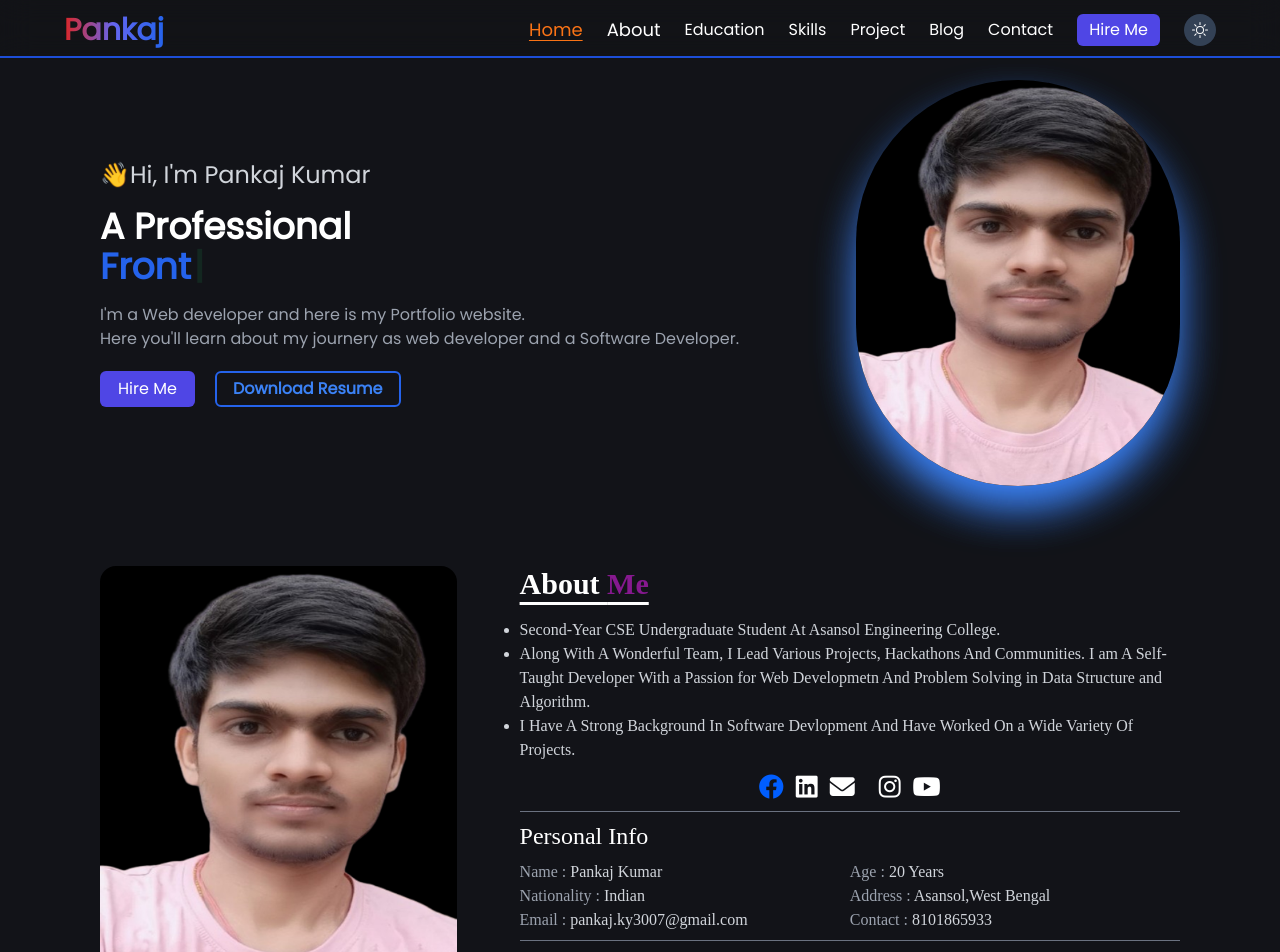
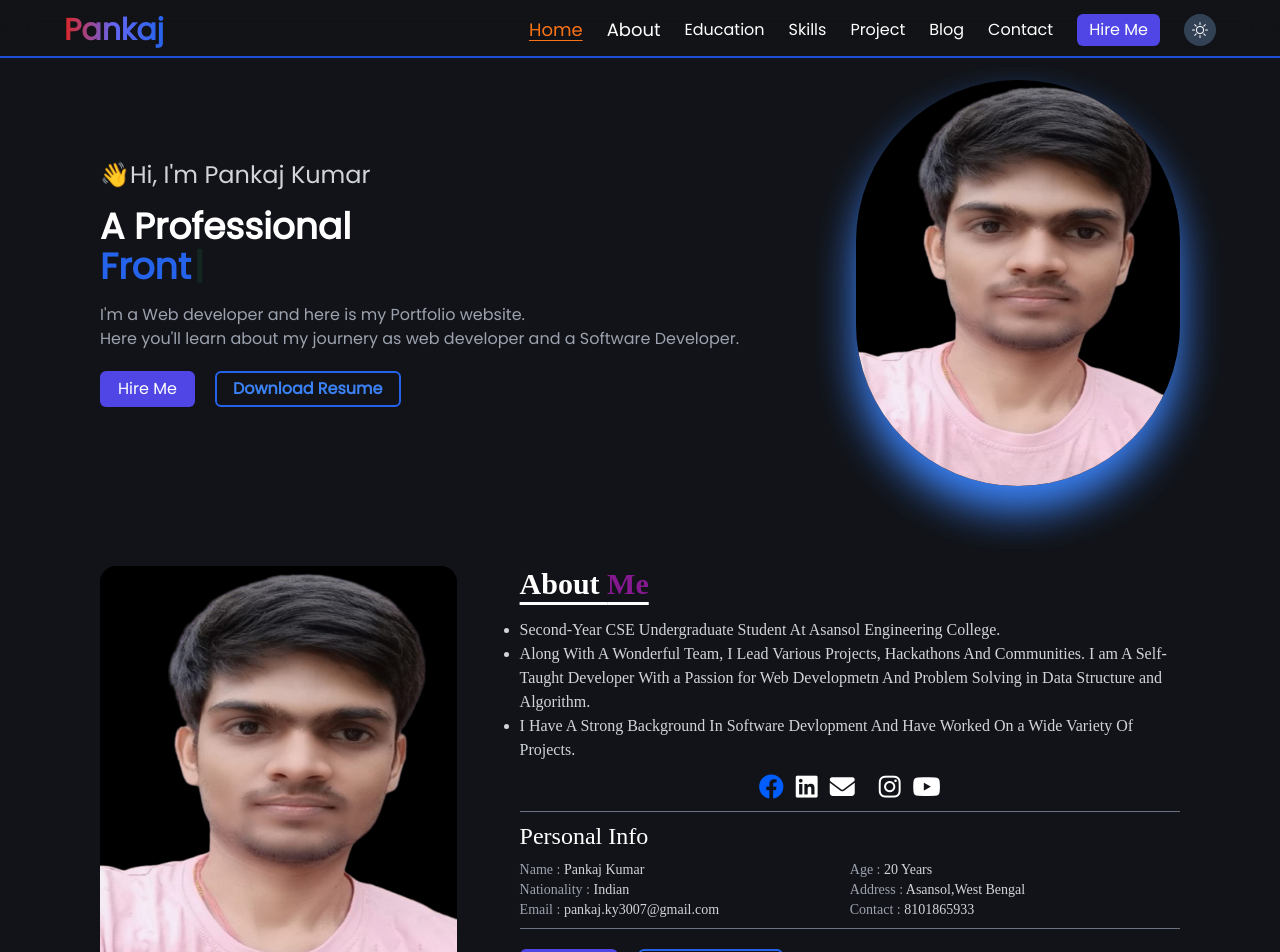
Before and after one commit to PankajKumar1947/pankaj-portfolio, a React (Vite) app: page / in a window 1280 px wide. Shown: the top 952 px of the page. Built offline with nearby package versions, Linux system fonts and the light colour scheme; a web font is replaced by a local one.

Commit message:
text size improved

```diff
--- a/src/Component/About/About.jsx
+++ b/src/Component/About/About.jsx
@@ -32,7 +32,7 @@ const About = () => {
               <div className='w-full bg-gray-500 h-[1px] mt-6'></div>
 
               <h1 className='text-2xl mt-2'>Personal Info</h1>
-              <div className='mt-2 grid grid-cols-2'>
+              <div className='mt-2 grid grid-cols-2 text-sm'>
                     <h2 className='dark:text-gray-400 text-gray-700'>Name : <span className=' dark:text-gray-300 text-gray-950'>Pankaj Kumar</span></h2>
                     <h2 className='dark:text-gray-400 text-gray-700'>Age : <span className=' dark:text-gray-300 text-gray-950'>20 Years</span></h2>
                     <h2 className='dark:text-gray-400 text-gray-700'>Nationality : <span className=' dark:text-gray-300 text-gray-950'>Indian</span></h2>
```
